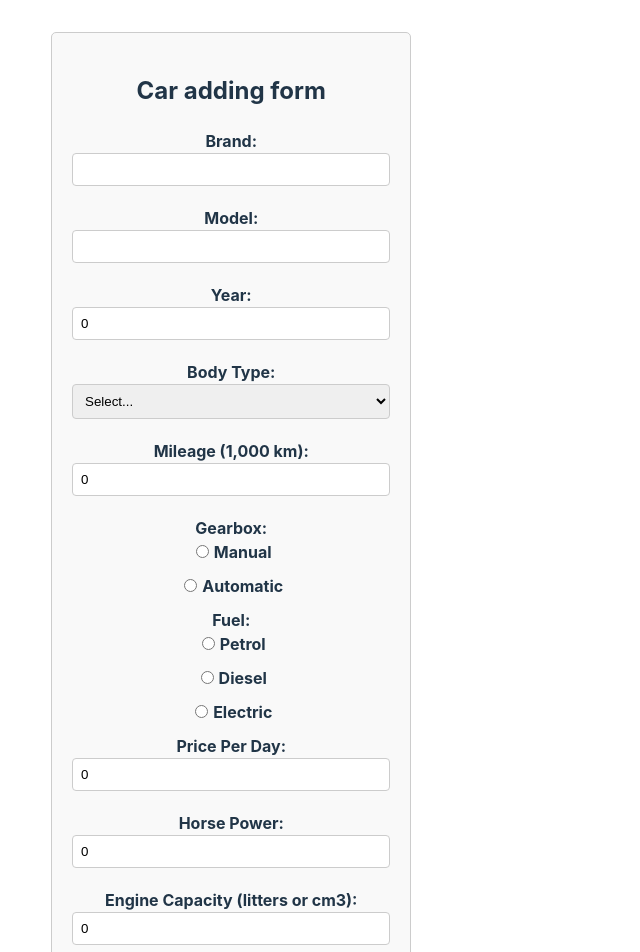
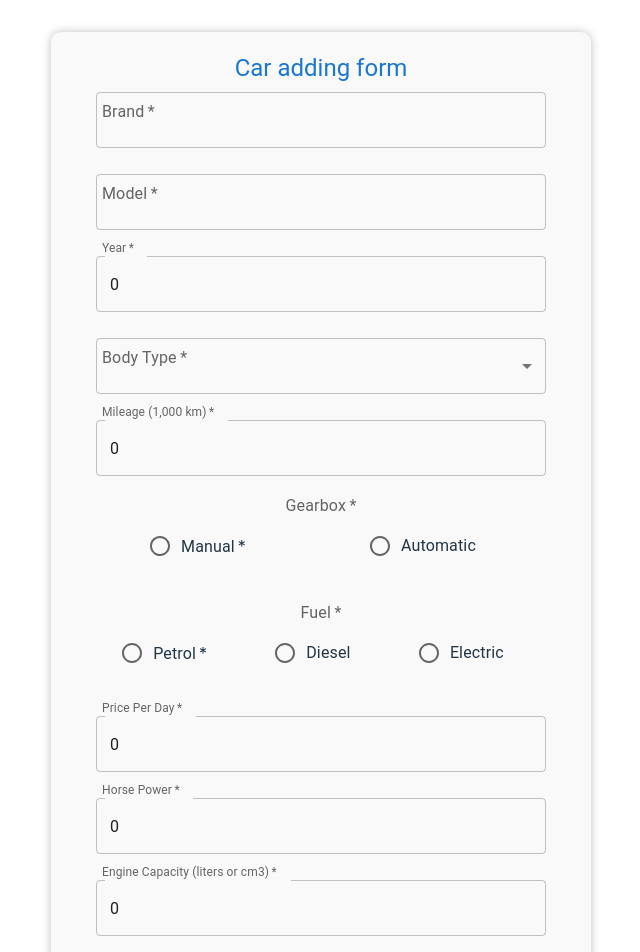
Before and after one commit to proga-react-practice/delta-mykyta-nykytiuk, a React (Vite) app: page / in a window 1280 px wide. Shown: the top 952 px of the page, without its empty margins (101-741 px from the left). Built offline with nearby package versions, Linux system fonts and the light colour scheme.

Commit message:
remake form with mui

```diff
--- a/package.json
+++ b/package.json
@@ -10,6 +10,10 @@
     "preview": "vite preview"
   },
   "dependencies": {
+    "@emotion/react": "^11.11.4",
+    "@emotion/styled": "^11.11.5",
+    "@mui/icons-material": "^5.15.15",
+    "@mui/material": "^5.15.15",
     "react": "^18.2.0",
     "react-dom": "^18.2.0"
   },
--- a/src/componets/Form/Form.tsx
+++ b/src/componets/Form/Form.tsx
@@ -1,6 +1,19 @@
 import React from "react";
-import styles from "./Form.module.css";
-
+// import styles from "./Form.module.css";
+import {
+  TextField,
+  FormControl,
+  InputLabel,
+  Select,
+  MenuItem,
+  Button,
+  RadioGroup,
+  FormControlLabel,
+  Radio,
+  FormLabel,
+  Typography,
+  Box,
+} from "@mui/material";
 interface FormProps {
   onSubmit: (data: FormData) => void;
 }
@@ -70,212 +83,236 @@ function Form({ onSubmit }: FormProps) {
     }
   }
 
+  const BoxFormStyle = {
+    maxWidth: "500px",
+    margin: "0 auto",
+    padding: "20px",
+    marginRight: "auto",
+    border: "none",
+    borderRadius: "10px",
+    backgroundColor: "#f9f9f9",
+    boxShadow: "0px 0px 10px rgba(0, 0, 0, 0.25)",
+  };
+
+  const TextFieldStyle = {
+    width: "90%",
+    padding: "8px",
+    marginBottom: "10px",
+  };
+
+  const RadioStyle = {
+    marginBottom: 2,
+    display: "flex",
+    alignItems: "center",
+    justifyContent: "center",
+  };
+
+  const ButtonStyle = {
+    width: "10%",
+    padding: "10px",
+    marginTop: "10px",
+    border: "none",
+    borderRadius: "5px",
+    color: "#ffffff",
+    marginRight: "10%",
+  };
+  const BoxButton = {
+    display: "flex",
+    flexDirection: "row",
+    justifyContent: "space-evenly",
+    alignItems: "center",
+    width: "100%",
+  };
+
+  const RadioGroupStyle = {
+    display: "flex",
+    flexDirection: "row",
+    justifyContent: "space-around",
+    alignItems: "center",
+  };
+
   return (
-    <form className={styles.form} onSubmit={handleSubmit}>
-      <h2>Car adding form</h2>
-      <label className={styles.label}>
-        Brand:
-        <input
-          type="text"
+    <Box component="form" onSubmit={handleSubmit} sx={BoxFormStyle}>
+      <Typography
+        variant="h5"
+        sx={{ textAlign: "center", color: "primary.main" }}
+      >
+        Car adding form
+      </Typography>
+      <TextField
+        label="Brand"
         name="brand"
         value={formData.brand}
         onChange={handleInputChange}
-          className={styles.selectInput}
         required
+        sx={TextFieldStyle}
       />
-      </label>
-      <label className={styles.label}>
-        Model:
-        <input
-          type="text"
+      <TextField
+        label="Model"
         name="model"
         value={formData.model}
         onChange={handleInputChange}
-          className={styles.selectInput}
         required
+        sx={TextFieldStyle}
       />
-      </label>
-
-      <label className={styles.label}>
-        Year:
-        <input
+      <TextField
+        label="Year"
+        name="year"
         type="number"
-          name="year"
         value={formData.year}
         onChange={handleInputChange}
-          min="2000"
-          max="2024"
-          className={styles.selectInput}
         required
+        InputProps={{ inputProps: { min: 2000, max: 2024 } }}
+        sx={TextFieldStyle}
       />
-      </label>
-
-      <label className={styles.label}>
-        Body Type:
-        <select
+      <FormControl required sx={TextFieldStyle}>
+        <InputLabel>Body Type</InputLabel>
+        <Select
           name="body_type"
           value={formData.body_type}
           onChange={handleInputChange}
-          className={styles.selectInput}
-          required
+          sx={{ width: "100%" }}
         >
-          <option value="">Select...</option>
+          <MenuItem value="">
+            <em>Select...</em>
+          </MenuItem>
           {bodyTypes.map((type) => (
-            <option key={type} value={type}>
+            <MenuItem key={type} value={type}>
               {type}
-            </option>
+            </MenuItem>
           ))}
-        </select>
-      </label>
-
-      <label className={styles.label}>
-        Mileage (1,000 km):
-        <input
+        </Select>
+      </FormControl>
+      <TextField
+        label="Mileage (1,000 km)"
+        name="mileage_km"
         type="number"
-          name="mileage_km"
         value={formData.mileage_km}
         onChange={handleInputChange}
-          className={styles.selectInput}
         required
-          min="0"
-          max="1000"
+        InputProps={{ inputProps: { min: 1, max: 1000 } }}
+        sx={TextFieldStyle}
       />
-      </label>
-
-      <label className={styles.label}>
-        Gearbox:
-        <label className={styles.label}>
-          <input
-            type="radio"
+      <FormControl component="fieldset" required sx={TextFieldStyle}>
+        <FormLabel component="legend">Gearbox</FormLabel>
+        <RadioGroup
           name="gearbox"
+          value={formData.gearbox}
+          onChange={handleInputChange}
+          sx={RadioGroupStyle}
+        >
+          <FormControlLabel
             value="Manual"
-            className={styles.radioInput}
-            checked={formData.gearbox === "Manual"}
-            onChange={handleInputChange}
+            control={<Radio />}
+            label="Manual"
+            sx={RadioStyle}
             required
           />
-          Manual
-        </label>
-        <label className={styles.label}>
-          <input
-            type="radio"
-            name="gearbox"
-            className={styles.radioInput}
+          <FormControlLabel
             value="Automatic"
-            checked={formData.gearbox === "Automatic"}
+            control={<Radio />}
+            label="Automatic"
+            sx={RadioStyle}
+          />
+        </RadioGroup>
+      </FormControl>
+      <FormControl component="fieldset" required sx={TextFieldStyle}>
+        <FormLabel component="legend">Fuel</FormLabel>
+        <RadioGroup
+          name="fuel"
+          value={formData.fuel}
           onChange={handleInputChange}
+          sx={RadioGroupStyle}
+        >
+          <FormControlLabel
+            value="Petrol"
+            control={<Radio />}
+            label="Petrol"
+            sx={RadioStyle}
             required
           />
-          Automatic
-        </label>
-      </label>
-
-      <label className={styles.label}>
-        Fuel:
-        <label className={styles.label}>
-          <input
-            type="radio"
-            name="fuel"
-            className={styles.radioInput}
-            value="Petrol"
-            checked={formData.fuel === "Petrol"}
-            onChange={handleInputChange}
-            required
+          <FormControlLabel
+            value="Diesel"
+            control={<Radio />}
+            label="Diesel"
+            sx={RadioStyle}
           />
-          Petrol
-        </label>
-        <label className={styles.label}>
-          <input
-            type="radio"
-            name="fuel"
-            className={styles.radioInput}
-            value="Diesel"
-            checked={formData.fuel === "Diesel"}
-            onChange={handleInputChange}
-            required
+          <FormControlLabel
+            value="Electric"
+            control={<Radio />}
+            label="Electric"
+            sx={RadioStyle}
           />
-          Diesel
-        </label>
-        <label className={styles.label}>
-          <input
-            type="radio"
-            name="fuel"
-            className={styles.radioInput}
-            value="Electric"
-            checked={formData.fuel === "Electric"}
-            onChange={handleInputChange}
-            required
-          />
-          Electric
-        </label>
-      </label>
-      <label className={styles.label}>
-        Price Per Day:
-        <input
+        </RadioGroup>
+      </FormControl>
+      <TextField
+        label="Price Per Day"
+        name="price_per_day"
         type="number"
-          name="price_per_day"
-          className={styles.selectInput}
         value={formData.price_per_day}
         onChange={handleInputChange}
         required
-          min="0"
+        InputProps={{ inputProps: { min: 1 } }}
+        sx={TextFieldStyle}
       />
-      </label>
-      <label className={styles.label}>
-        Horse Power:
-        <input
+      <TextField
+        label="Horse Power"
+        name="horse_power"
         type="number"
-          name="horse_power"
-          className={styles.selectInput}
         value={formData.horse_power}
         onChange={handleInputChange}
         required
-          min="0"
+        InputProps={{ inputProps: { min: 1 } }}
+        sx={TextFieldStyle}
       />
-      </label>
-      <label className={styles.label}>
-        Engine Capacity (litters or cm3):
-        <input
+      <TextField
+        label="Engine Capacity (liters or cm3)"
+        name="engine_capacity"
         type="number"
-          name="engine_capacity"
         value={formData.engine_capacity}
         onChange={handleInputChange}
         required
-          className={styles.selectInput}
-          min="0"
-          max="10"
+        InputProps={{ inputProps: { min: 0, max: 10 } }}
+        sx={TextFieldStyle}
       />
-      </label>
-
-      <label className={styles.label}>
-        Purpose:
-        <select
+      <FormControl required sx={TextFieldStyle}>
+        <InputLabel>Purpose</InputLabel>
+        <Select
           name="purpose"
           value={formData.purpose}
           onChange={handleInputChange}
-          required
-          className={styles.selectInput}
+          sx={{ width: "100%" }}
         >
-          <option value="">Select...</option>
+          <MenuItem value="">
+            <em>Select...</em>
+          </MenuItem>
           {purposes.map((purpose) => (
-            <option key={purpose} value={purpose}>
+            <MenuItem key={purpose} value={purpose}>
               {purpose}
-            </option>
+            </MenuItem>
           ))}
-        </select>
-      </label>
-      <button type="submit" className={styles.buttonSubmit}>
+        </Select>
+      </FormControl>
+      <Box sx={BoxButton}>
+        <Button
+          type="submit"
+          variant="contained"
+          color="primary"
+          sx={{ backgroundColor: "#28a745", ButtonStyle }}
+        >
           Submit
-      </button>
-      <button
+        </Button>
+        <Button
           type="button"
-        className={styles.buttonReset}
-        id="reset"
+          variant="contained"
+          color="secondary"
           onClick={handleReset}
+          sx={{ backgroundColor: "#9c8f91", ButtonStyle }}
         >
           Reset
-      </button>
-    </form>
+        </Button>
+      </Box>
+    </Box>
   );
 }
 
```
Also changed, not shown: 1 other file (tests, documents, lock files or other folders). Lines whose indentation alone changed are shown as unchanged.
